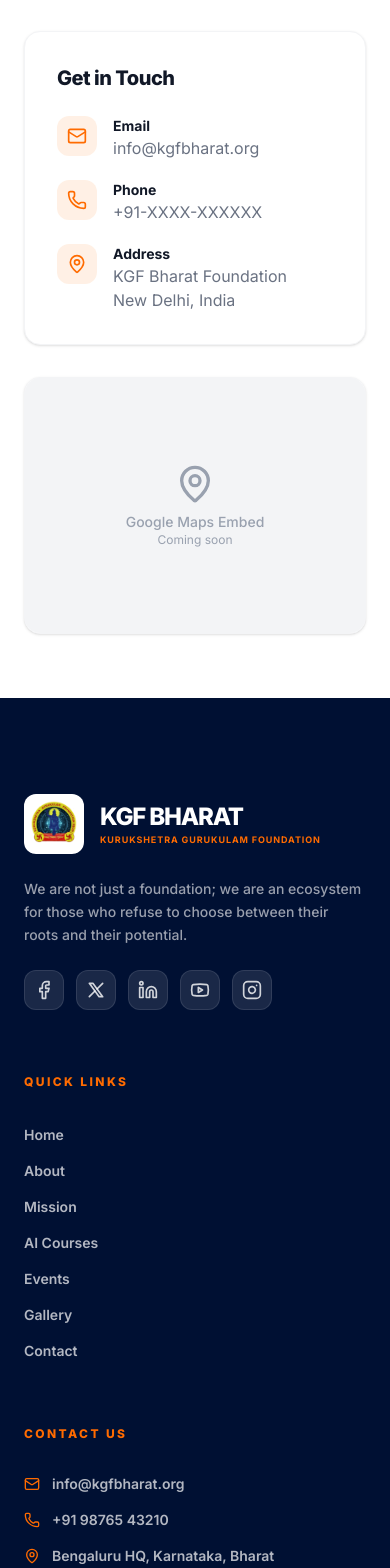
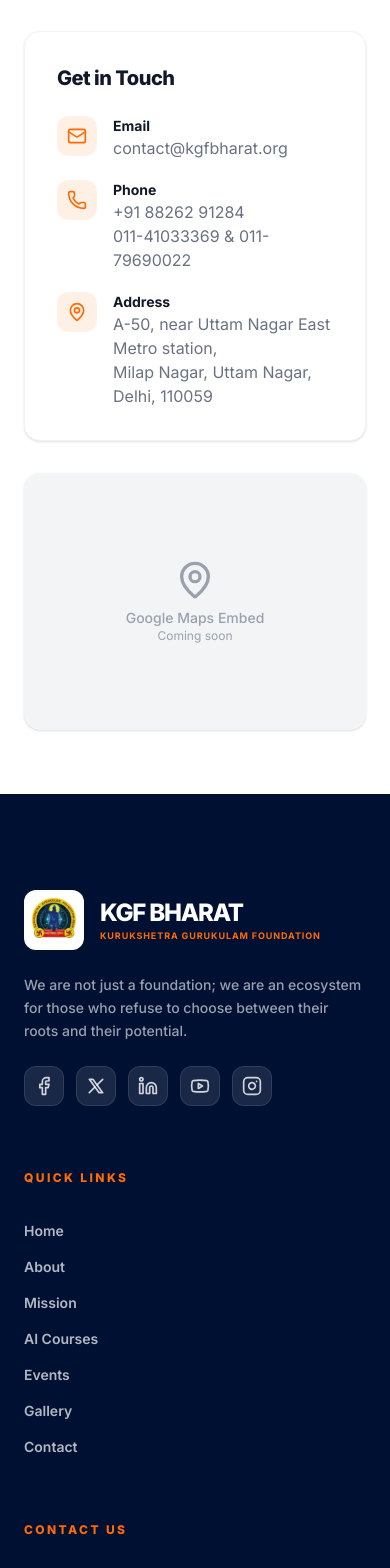
Before and after one commit to kumargauraw-blip/kgfbharat-redesign, a Next.js app: page /contact in a window 390 px wide. Shown: the part 1180-2748 px from the top of the page. Built offline with nearby package versions, Linux system fonts and the light colour scheme; no server answers.

Commit message:
Update contact info sitewide: email contact@kgfbharat.org, phone +91 88262 91284 / 011-41033369 / 011-79690022, address A-50 Milap Nagar Uttam Nagar Delhi 110059

```diff
--- a/src/app/contact/ContactPageClient.tsx
+++ b/src/app/contact/ContactPageClient.tsx
@@ -212,10 +212,10 @@
                                     <div>
                                         <p className="font-bold text-[#111827] text-sm">Email</p>
                                         <a
-                                            href="mailto:info@kgfbharat.org"
+                                            href="mailto:contact@kgfbharat.org"
                                             className="text-gray-500 hover:text-orange transition-colors"
                                         >
-                                            info@kgfbharat.org
+                                            contact@kgfbharat.org
                                         </a>
                                     </div>
                                 </div>
@@ -226,7 +226,8 @@
                                     </div>
                                     <div>
                                         <p className="font-bold text-[#111827] text-sm">Phone</p>
-                                        <p className="text-gray-500">+91-XXXX-XXXXXX</p>
+                                        <p className="text-gray-500">+91 88262 91284</p>
+                                        <p className="text-gray-500">011-41033369 &amp; 011-79690022</p>
                                     </div>
                                 </div>
 
@@ -237,8 +238,8 @@
                                     <div>
                                         <p className="font-bold text-[#111827] text-sm">Address</p>
                                         <p className="text-gray-500">
-                                            KGF Bharat Foundation<br />
-                                            New Delhi, India
+                                            A-50, near Uttam Nagar East Metro station,<br />
+                                            Milap Nagar, Uttam Nagar, Delhi, 110059
                                         </p>
                                     </div>
                                 </div>
--- a/src/components/common/Footer.tsx
+++ b/src/components/common/Footer.tsx
@@ -141,22 +141,22 @@
                             <li className="flex items-start gap-3">
                                 <Mail className="h-4 w-4 text-orange mt-0.5 shrink-0" />
                                 <a
-                                    href="mailto:info@kgfbharat.org"
+                                    href="mailto:contact@kgfbharat.org"
                                     className="text-white/70 hover:text-orange transition-colors text-sm font-semibold"
                                 >
-                                    info@kgfbharat.org
+                                    contact@kgfbharat.org
                                 </a>
                             </li>
                             <li className="flex items-start gap-3">
                                 <Phone className="h-4 w-4 text-orange mt-0.5 shrink-0" />
                                 <span className="text-white/70 text-sm font-semibold">
-                                    +91 98765 43210
+                                    +91 88262 91284<br />011-41033369 &amp; 011-79690022
                                 </span>
                             </li>
                             <li className="flex items-start gap-3">
                                 <MapPin className="h-4 w-4 text-orange mt-0.5 shrink-0" />
                                 <span className="text-white/70 text-sm font-semibold">
-                                    Bengaluru HQ, Karnataka, Bharat
+                                    A-50, near Uttam Nagar East Metro station, Milap Nagar, Uttam Nagar, Delhi, 110059
                                 </span>
                             </li>
                         </ul>
```
